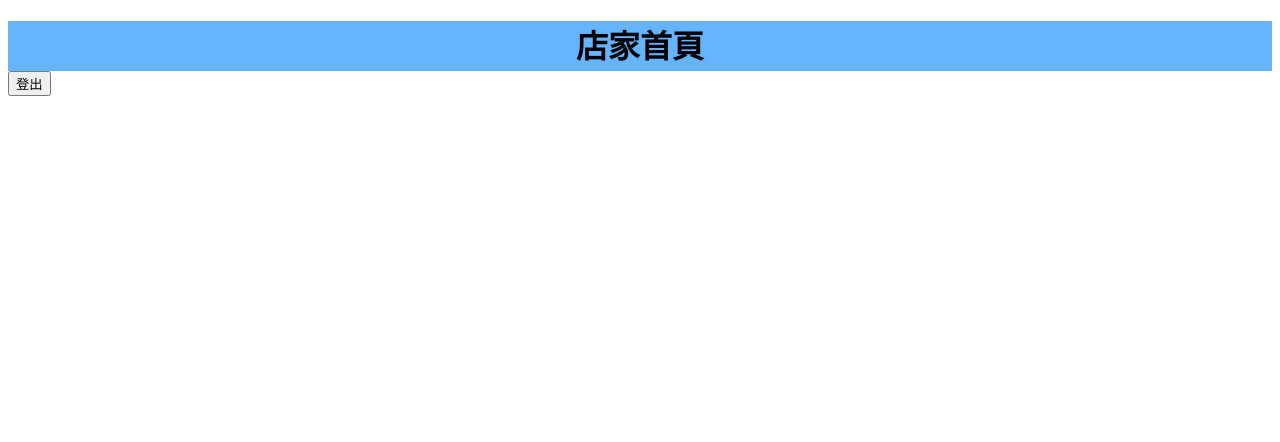
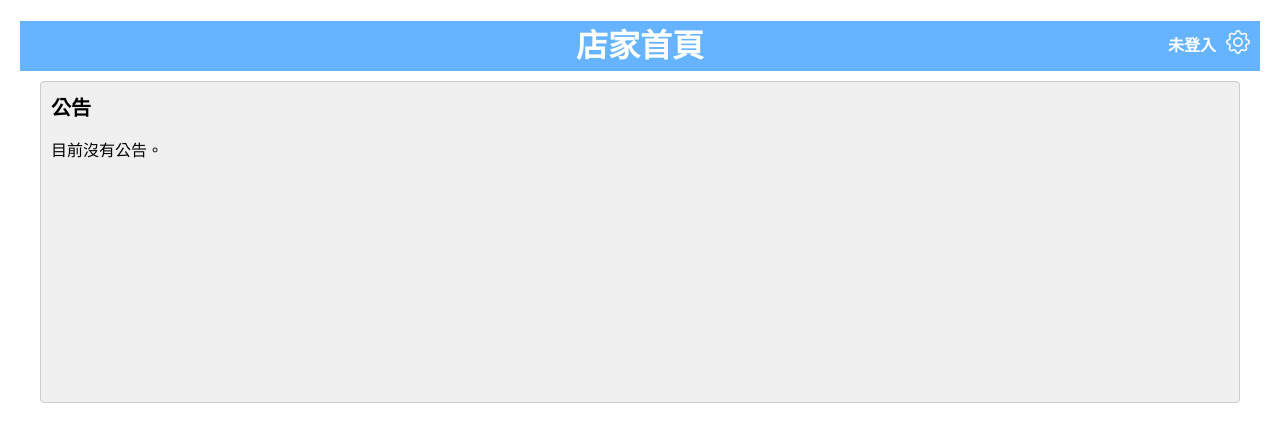
Before and after one commit to wushuhsien/nyust_food, a PHP site: page /store.php in a window 1280 px wide. Shown: the top 442 px of the page. Run offline with PHP 8.4, Linux system fonts and the light colour scheme; data that the repository does not hold is empty.

Commit message:
店家主頁、修改店家基本資料，連接資料庫

```diff
--- a/store.php
+++ b/store.php
@@ -1,19 +1,244 @@
+<?php
+session_start();
+include "db.php";
+?>
+
 <!DOCTYPE html>
-<html>
+<html lang="zh-Hant">
 <head>
-	<meta charset="UTF-8">
+<meta charset="UTF-8">
+<title>學生首頁</title>
+<!-- 引入 Bootstrap Icons -->
+<link rel="stylesheet" href="https://cdn.jsdelivr.net/npm/bootstrap-icons@1.11.1/font/bootstrap-icons.css">
 <style>
-	#a{
-	background-color:#66B3FF;
-	height:50px;
-	float:center;
-	text-align: center;
+    body {
+        font-family: Arial, sans-serif;
+        margin: 20px;
+    }
+
+    #a { /* 頂部藍色欄 */
+        background-color: #66B3FF;
+        height: 50px;
+        text-align: center;
+        line-height: 50px; /* 垂直置中 */
+        color: white;
+		position: relative;
+    }
+
+    #b {
+        background-color: #F0F0F0;
+        height: 300px; /* 可增加高度顯示更多文字 */
+        margin: 10px 20px;
+        padding: 10px;
+        overflow-y: auto;
+        text-align: left;
+        border: 1px solid #ccc;
+        border-radius: 4px;
+    }
+
+    #b h1 {
+        font-size: 20px;
+        margin-top: 0;
+    }
+
+    input[type="text"] {
+        width: 90%;
+        padding: 5px;
+        font-size: 16px;
+        margin-top: 5px;
+        border: 1px solid #ccc;
+        border-radius: 4px;
+    }
+
+    .logout-btn {
+        margin-top: 10px;
+        padding: 8px 16px;
+        font-size: 16px;
+        border: none;
+        background-color: #FF4C4C;
+        color: white;
+        border-radius: 4px;
+        cursor: pointer;
+    }
+
+    .logout-btn:hover {
+        background-color: #CC0000;
+    }
+	.announcement {
+		background-color: #ffffff;
+		border: 1px solid #ccc;
+		border-radius: 6px;
+		padding: 10px 15px;
+		margin-bottom: 15px; /* 每個公告之間的距離 */
+		box-shadow: 1px 1px 5px rgba(0,0,0,0.1);
+	}
+	.announcement p {
+		margin: 5px 0; /* 每行文字間距 */
+		line-height: 1.5;
+	}
+
+	/*帳號*/
+	#top-right-box {
+		position: absolute;
+		top: 0;
+		right: 10px;
+		height: 50px; /* 和 #a 一樣高 */
+		display: flex;
+		align-items: center; /* 垂直置中 */
+		gap: 10px;          /* 帳號與齒輪的間距 */
+	}
+
+	.user-account {
+		color: white;
+		font-size: 16px;
+		font-weight: bold;
+	}
+
+  /* 右上角齒輪按鈕容器 */
+    .dropdown {
+        position: relative;
+    }
+
+    .dropbtn {
+        background: none;
+        border: none;
+        cursor: pointer;
+        padding: 0;
+    }
+
+    .dropbtn i {
+        font-size: 24px;
+        color: white;
+    }
+
+    /* 下拉選單 */
+    .dropdown-content {
+        display: none;
+        position: absolute;
+        right: 0;
+        background-color: #f9f9f9;
+        min-width: 120px;
+        box-shadow: 0px 4px 8px rgba(0,0,0,0.2);
+        border-radius: 5px;
+        z-index: 1;
+    }
+
+    .dropdown-content input[type="button"] {
+        width: 100%;
+        padding: 8px 10px;
+        border: none;
+        background-color: #fff;
+        text-align: left;
+        cursor: pointer;
+        border-bottom: 1px solid #ddd;
+        font-size: 14px;
+    }
+
+    .dropdown-content input[type="button"]:hover {
+        background-color: #f1f1f1;
+    }
+
+    /* 最後一個按鈕去掉底線 */
+    .dropdown-content input[type="button"]:last-child {
+        border-bottom: none;
+    }
+
+	.sub-dropdown {
+		display: none;
+		background-color: #ffffff;
+		border-left: 3px solid #66B3FF;
+	}
+
+	.sub-dropdown input[type="button"] {
+		padding-left: 20px; /* 子選單縮排 */
 	}
 </style>
-	<title>店家首頁</title>
 </head>
 <body>
-	<div id="a"><h1>店家首頁</h1></div>
-	<input type="button" value="登出" class="logout-btn" onclick="window.location='login.html'">
+    <div id="a">
+		<?php
+			// 顯示帳號
+			$account = $_SESSION['user'] ?? "未登入";
+		?>
+		<h1>店家首頁</h1>
+		<div id="top-right-box">
+			<div class="user-account">  <!--帳號-->
+				<?php echo htmlspecialchars($account); ?>
+			</div>
+			<div class="dropdown">
+				<button class="dropbtn" onclick="toggleDropdown()">
+					<i class="bi bi-gear"></i>
+				</button>
+				<div id="myDropdown" class="dropdown-content">
+					<input type="button" value="店家設定 ▼" onclick="toggleSubMenu1()">
+					<div id="subMenu1" class="sub-dropdown">
+						<input type="button" value="基本資料" onclick="window.location='store_information.php'">
+					</div>
+					<input type="button" value="店家管理 ▼" onclick="toggleSubMenu2()">
+					<div id="subMenu2" class="sub-dropdown">
+						<input type="button" value="店家資料" onclick="alert('店家資料')">
+						<input type="button" value="菜單管理" onclick="alert('菜單管理')">
+						<input type="button" value="歷史訂單" onclick="alert('歷史訂單')">
+						<input type="button" value="評價紀錄" onclick="alert('評價紀錄')">
+					</div>
+					<input type="button" value="問題" onclick="alert('問題按鈕')">
+					<input type="button" value="登出" onclick="window.location='login.html'">
+				</div>
+			</div>
+		</div>
+	</div>
+
+    <div id="b">
+        <h1>公告</h1>
+			<?php
+			// 查詢店休或公告
+			$sql = "SELECT `announcement_id`, `topic`, `description`, `start_time`, `end_time`, `type`, `account`
+					FROM `announcement`
+					WHERE `type`='店休' OR `type`='公告'
+					ORDER BY `start_time` DESC";
+
+			$result = $link->query($sql);
+
+			if ($result->num_rows > 0) {
+				while ($row = $result->fetch_assoc()) {
+					echo '<div class="announcement">';
+					echo '<p><strong>主題：</strong>' . htmlspecialchars($row['topic']) . '</p>';
+					echo '<p><strong>內容：</strong>' . nl2br(htmlspecialchars($row['description'])) . '</p>';
+					echo '<p><strong>時間：</strong>' . htmlspecialchars($row['start_time']) . ' ~ ' . htmlspecialchars($row['end_time']) . '</p>';
+					echo '</div>';
+				}
+			} else {
+				echo "<p>目前沒有公告。</p>";
+			}
+		?>
+	</div>
+
+	<script>
+		function toggleSubMenu1() {
+			var sub = document.getElementById("subMenu1");
+			sub.style.display = (sub.style.display === "block") ? "none" : "block";
+		}
+
+		function toggleSubMenu2() {
+			var sub = document.getElementById("subMenu2");
+			sub.style.display = (sub.style.display === "block") ? "none" : "block";
+		}
+
+		// 切換下拉選單
+		function toggleDropdown() {
+			var dropdown = document.getElementById("myDropdown");
+			dropdown.style.display = (dropdown.style.display === "block") ? "none" : "block";
+		}
+
+		// 點擊頁面其他地方，關閉下拉選單
+		window.onclick = function(event) {
+			if (!event.target.closest('.dropdown')) {
+				var dropdowns = document.getElementsByClassName("dropdown-content");
+				for (var i = 0; i < dropdowns.length; i++) {
+					dropdowns[i].style.display = "none";
+				}
+			}
+		}
+	</script>
 </body>
 </html>
--- a/student.php
+++ b/student.php
@@ -182,7 +182,7 @@ include "db.php";
 			// 顯示帳號
 			$account = $_SESSION['user'] ?? "未登入";
 		?>
-		<h1>學生首頁</h1>
+		<h1>學生/教職員首頁</h1>
 		<div id="top-right-box">
 			<div class="user-account">  <!--帳號-->
 				<?php echo htmlspecialchars($account); ?>
```
Also changed, not shown: store_information.php (added, +142 -0 lines).
